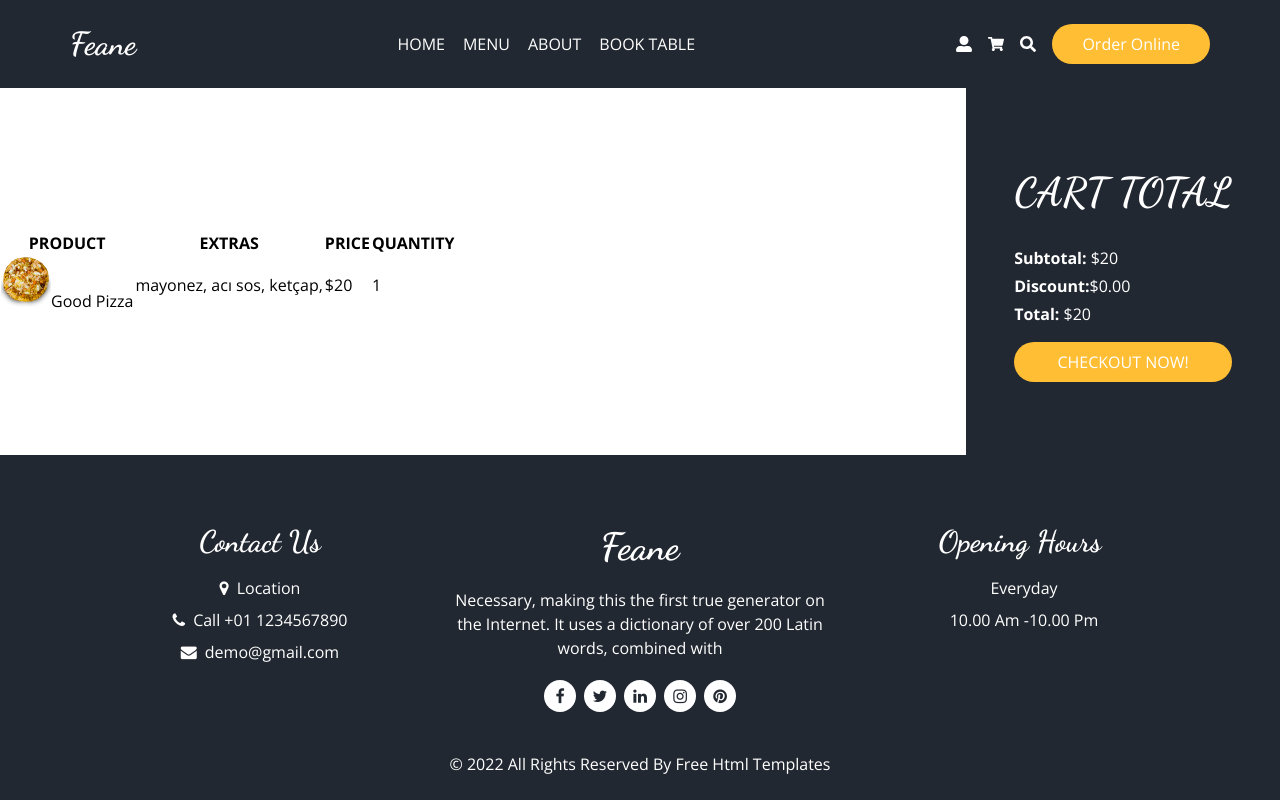
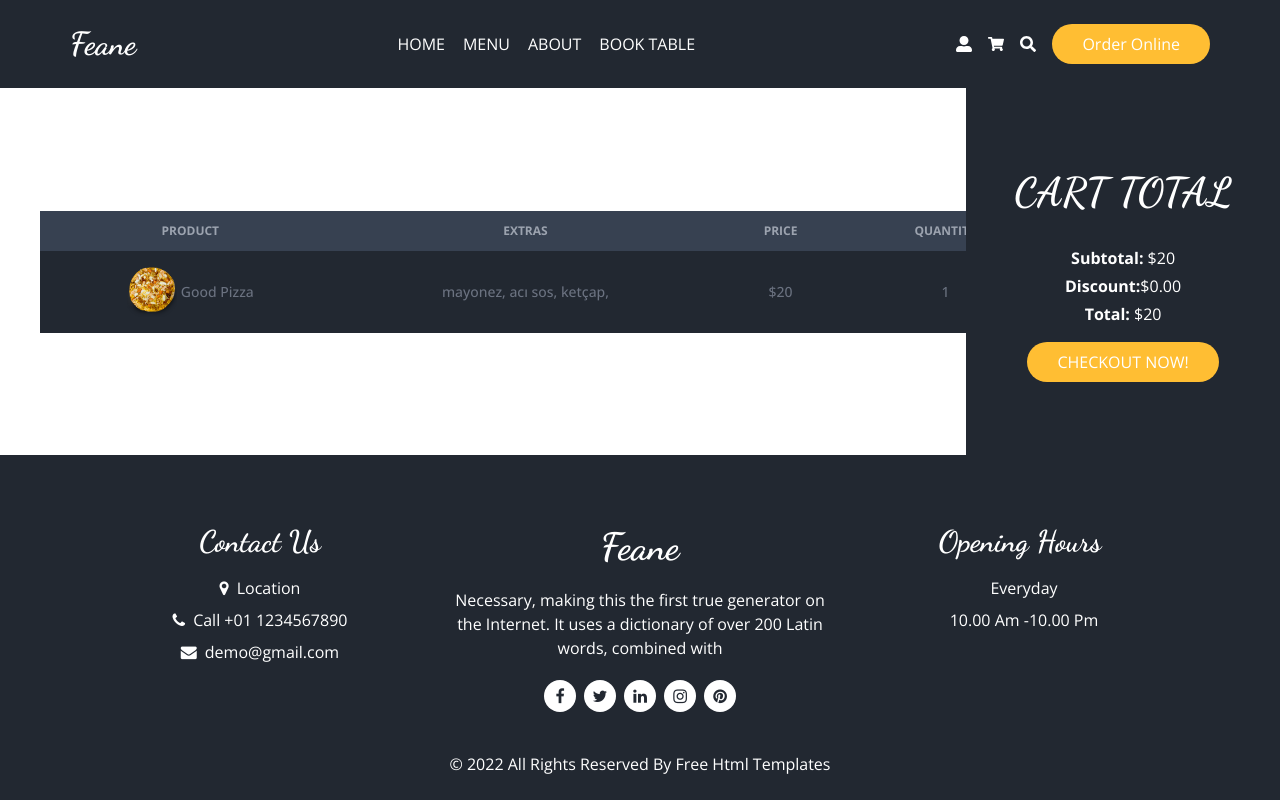
Before and after one commit to eminbasbayan/food-ordering-udemy, a Next.js app: page /cart in a window 1280 px wide. Built offline with nearby package versions, Linux system fonts and the light colour scheme.

Commit message:
cart page table

```diff
--- a/components/layout/Header.jsx
+++ b/components/layout/Header.jsx
@@ -50,10 +50,14 @@
         </nav>
         <div className="flex gap-x-4 items-center">
           <Link href="/auth/login">
-            <FaUserAlt className="hover:text-primary transition-all cursor-pointer" />
+            <span>
+              <FaUserAlt className="hover:text-primary transition-all cursor-pointer" />
+            </span>
           </Link>
           <Link href="/cart">
-            <FaShoppingCart className="hover:text-primary transition-all cursor-pointer" />
+            <span>
+              <FaShoppingCart className="hover:text-primary transition-all cursor-pointer" />
+            </span>
           </Link>
           <button onClick={() => setIsSearchModal(true)}>
             <FaSearch className="hover:text-primary transition-all cursor-pointer" />
--- a/pages/cart/index.jsx
+++ b/pages/cart/index.jsx
@@ -4,33 +4,45 @@
 const Cart = () => {
   return (
     <div className="min-h-[calc(100vh_-_433px)]">
-      <div className="flex justify-between items-center">
-        <div className="min-h-[calc(100vh_-_433px)] flex items-center flex-1">
-          <table>
-            <thead>
+      <div className="flex justify-between items-center md:flex-row flex-col">
+        <div className="md:min-h-[calc(100vh_-_433px)] flex items-center flex-1 p-10 overflow-x-auto w-full">
+          <table className="w-full text-sm text-center text-gray-500 min-w-[1000px]">
+            <thead className="text-xs text-gray-400 uppercase bg-gray-700">
               <tr>
-                <th>PRODUCT</th>
-                <th>EXTRAS</th>
-                <th>PRICE</th>
-                <th>QUANTITY</th>
+                <th scope="col" className="py-3 px-6">
+                  PRODUCT
+                </th>
+                <th scope="col" className="py-3 px-6">
+                  EXTRAS
+                </th>
+                <th scope="col" className="py-3 px-6">
+                  PRICE
+                </th>
+                <th scope="col" className="py-3 px-6">
+                  QUANTITY
+                </th>
               </tr>
             </thead>
             <tbody>
-              <tr>
-                <td>
+              <tr className="transition-all bg-secondary border-gray-700 hover:bg-primary ">
+                <td className="py-4 px-6 font-medium whitespace-nowrap hover:text-white flex items-center gap-x-1 justify-center">
                   <Image src="/images/f1.png" alt="" width={50} height={50} />
                   <span>Good Pizza</span>
                 </td>
-                <td>
+                <td className="py-4 px-6 font-medium whitespace-nowrap hover:text-white">
                   <span>mayonez, acı sos, ketçap,</span>
                 </td>
-                <td>$20</td>
-                <td>1</td>
+                <td className="py-4 px-6 font-medium whitespace-nowrap hover:text-white">
+                  $20
+                </td>
+                <td className="py-4 px-6 font-medium whitespace-nowrap hover:text-white">
+                  1
+                </td>
               </tr>
             </tbody>
           </table>
         </div>
-        <div className="bg-secondary min-h-[calc(100vh_-_433px)] flex flex-col justify-center text-white p-12">
+        <div className="bg-secondary min-h-[calc(100vh_-_433px)] flex flex-col justify-center text-white p-12 md:w-auto w-full   md:text-start !text-center">
           <Title addClass="text-[40px]">CART TOTAL</Title>
 
           <div className="mt-6">
@@ -39,7 +51,11 @@
             <b>Total: </b>$20
           </div>
 
-          <button className="btn-primary mt-4">CHECKOUT NOW!</button>
+          <div>
+            <button className="btn-primary mt-4 md:w-auto w-52">
+              CHECKOUT NOW!
+            </button>
+          </div>
         </div>
       </div>
     </div>
```
